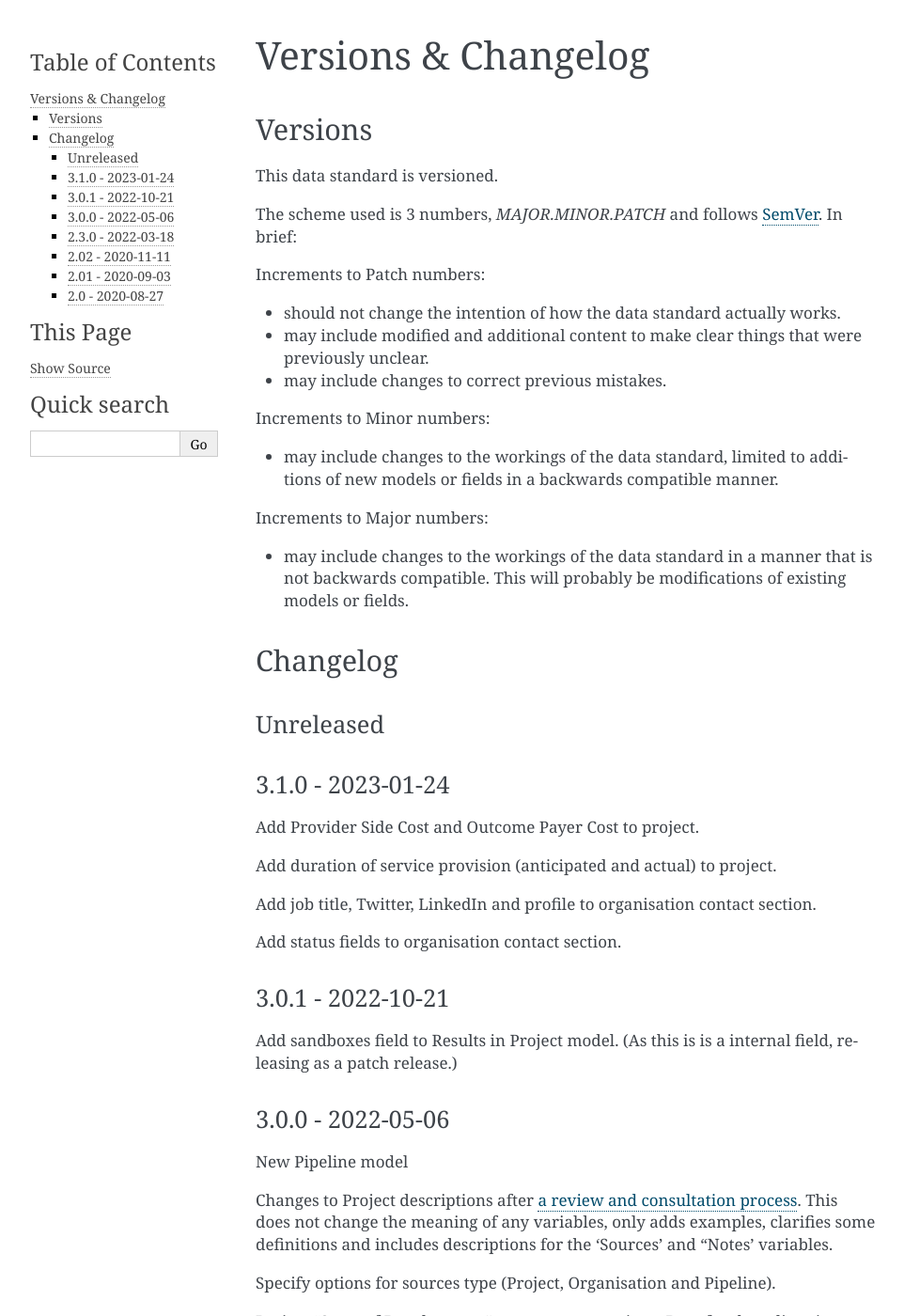
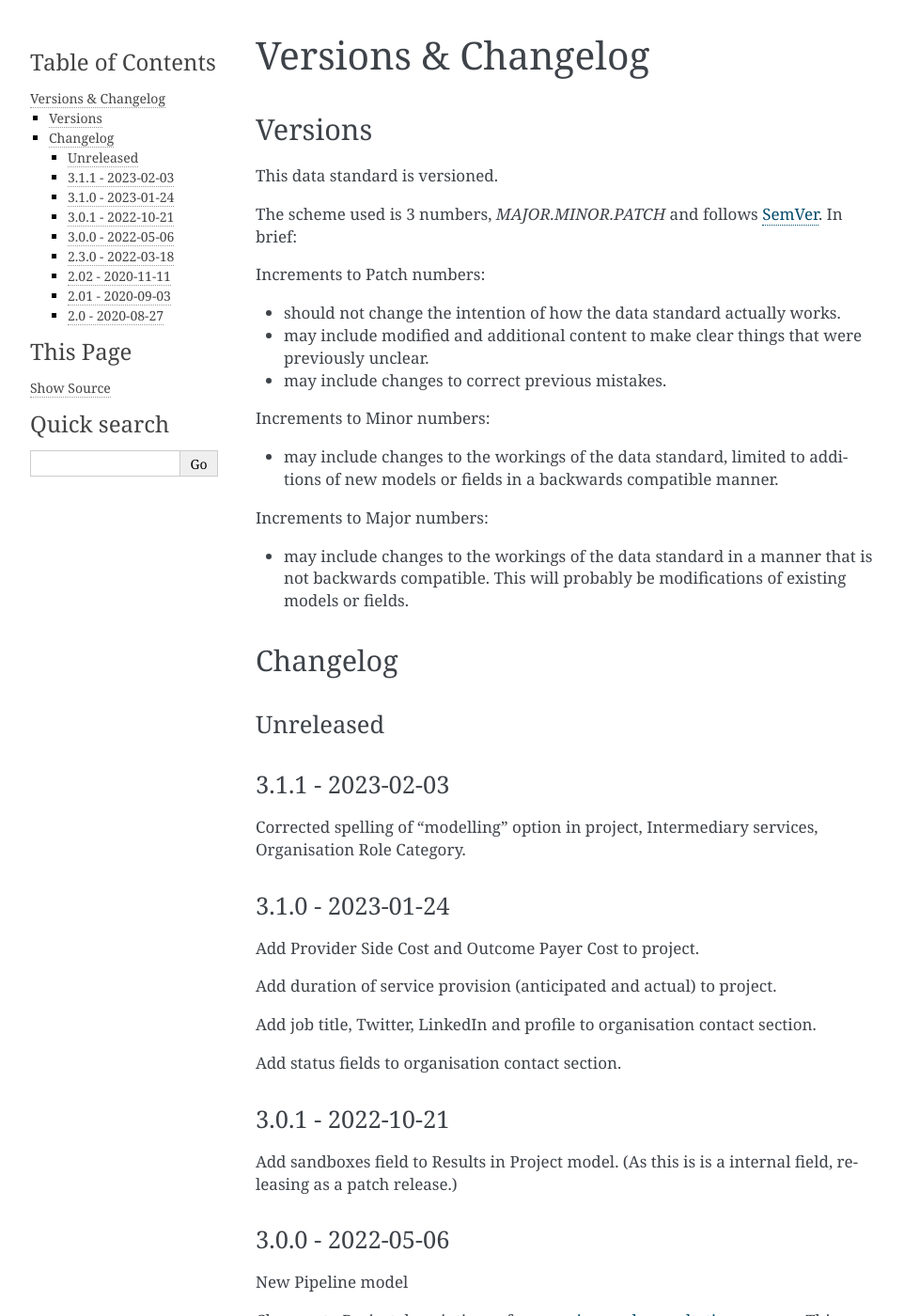
Before and after one commit to INDIGO-Initiative/indigo-data-standard, a Sphinx documentation site: the page built from docs/versions_changelog.rst, in a window 1280 px wide and 1400 px high. Shown: the whole window at 94% size, without its empty margins (148-1110 px from the left). Built offline with Sphinx 7.4.7, drawn with Linux system fonts in a browser that asks for light colours.

Commit message:
Fixed a small typo in org categories
Fixed a small typo in org categories (changed modeling to modelling)

```diff
--- a/docs/versions_changelog.rst
+++ b/docs/versions_changelog.rst
@@ -27,6 +27,11 @@ Changelog
 
 Unreleased
 ~~~~~~~~~~
+
+3.1.1 - 2023-02-03
+~~~~~~~~~~~~~~~~~~
+
+Corrected spelling of "modelling" option in project, Intermediary services, Organisation Role Category.
 
 3.1.0 - 2023-01-24
 ~~~~~~~~~~~~~~~~~~
```
Also changed, not shown: 1 other file.
